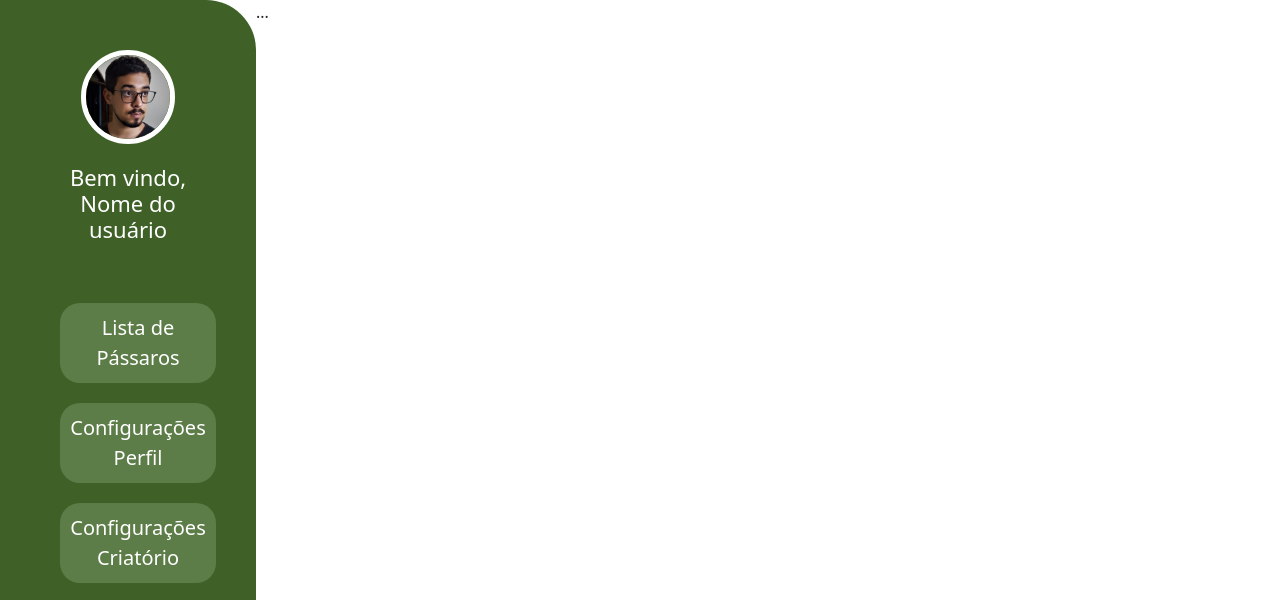
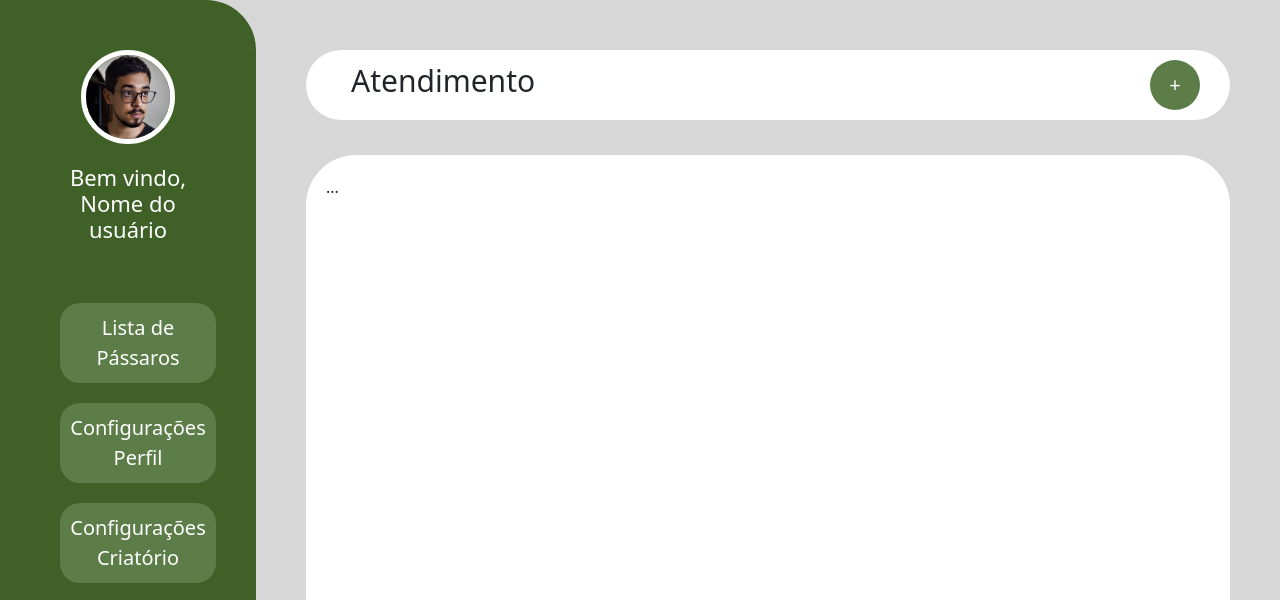
Before and after one commit to BrunoEduardo45/AgroMais, a plain HTML site: page index.html in a window 1280 px wide. Shown: the top 600 px of the page. Drawn offline with nearby package versions, Linux system fonts and the light colour scheme.

Commit message:
estrutura conteudo

```diff
--- a/index.html
+++ b/index.html
@@ -32,8 +32,19 @@
 
     </div>
 
-    <div id="content" style="">
-        ...
+    <div id="conteudo">
+        <div id="header">
+            <div id="topo">
+                <h3>Atendimento</h2>
+                <button id="btn-add">+</button>
+            </div>
+        </div>
+        <div id="divisao"></div>
+        <div id="container">
+            <div id="lista">
+                ...
+            </div>
+        </div>
     </div>
 
 <!-- Option 1: Bootstrap Bundle with Popper -->
--- a/style/style.css
+++ b/style/style.css
@@ -5,6 +5,8 @@ body{
     width: 100vw;
     box-sizing: border-box;
     display: flex;
+    background-color: rgb(215, 215, 215);
+
 }
 #sidebar{
     background-color: #3F6128;
@@ -13,8 +15,8 @@ body{
     border-radius: 0px 50px 50px 0px;
     height: 100%;
     display: flex;
-    flex-direction:
-    column; width: 20%;
+    flex-direction: column;
+    width: 20%;
 }
 #top{
     height: 85%
@@ -53,6 +55,56 @@ body{
     color: red;
     font-size: 20px;
 }
+#btn-sair:hover{
+    background-color: rgb(215, 215, 215);
+}
 #bottom{
     height: 15%
 }
+#conteudo{
+    width: 80%;
+    padding: 50px;
+}
+#header{
+    height: 10%;
+}
+#topo{
+    background-color: #fff;
+    width: 100%;
+    height: 100%;
+    padding: 20px;
+    border-radius: 50px;
+    display: flex;
+    align-items: center;
+    justify-content: space-between;
+}
+#topo h3{
+    font-size: 30px;
+    margin-left: 25px;
+}
+#btn-add{
+    margin: 10px;
+    width: 50px;
+    border: none;
+    border-radius: 25px;
+    padding: 10px;
+    background-color: #5d7d48;
+    color: #fff;
+    font-size: 20px;
+}
+#btn-add:hover{
+    background-color: #324e20;
+}
+#divisao{
+    height: 5%;
+}
+#container{
+    height: 85%;
+}
+#lista{
+    background-color: #fff;
+    width: 100%;
+    height: 100%;
+    padding: 20px;
+    border-radius: 50px;
+}
```
